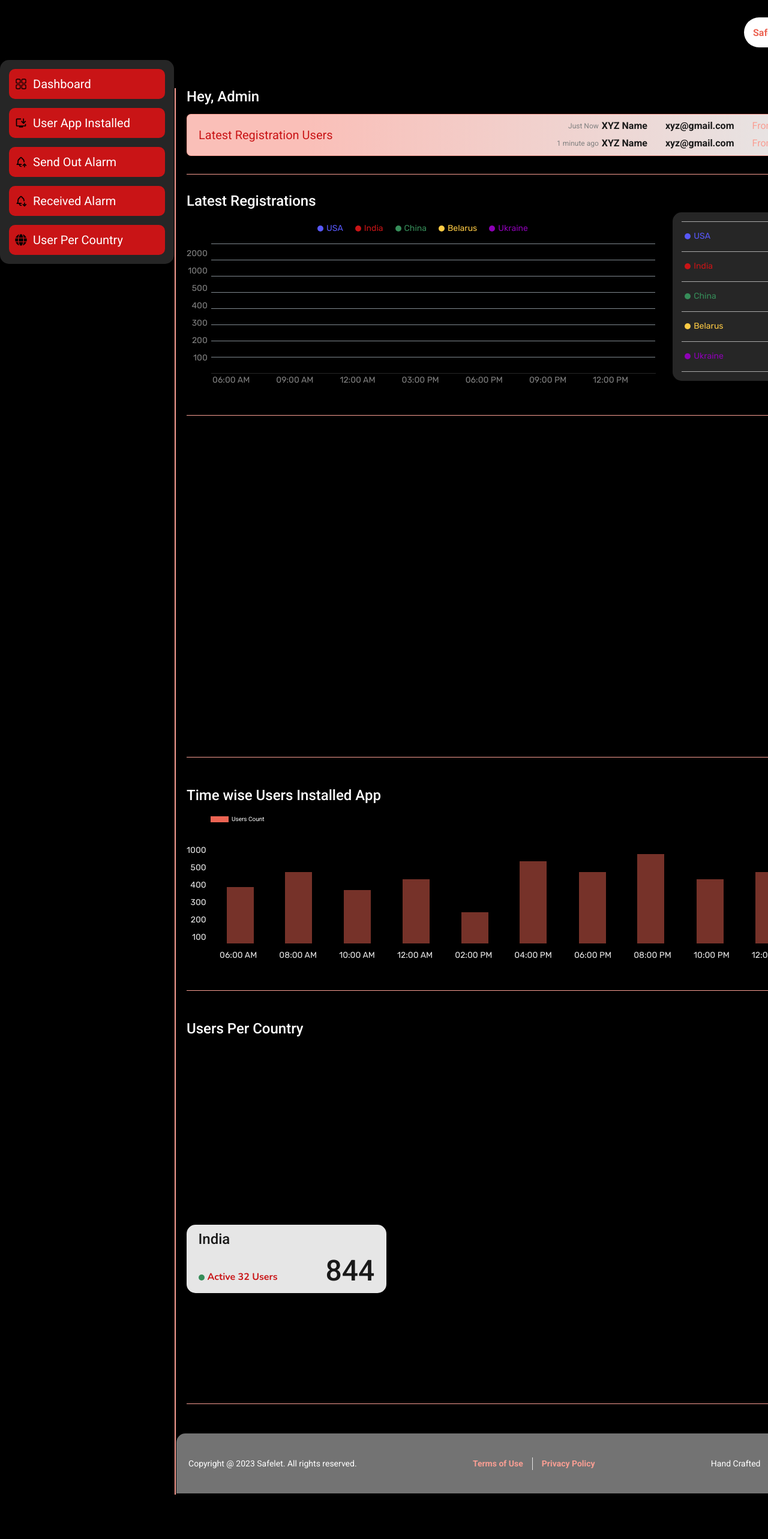
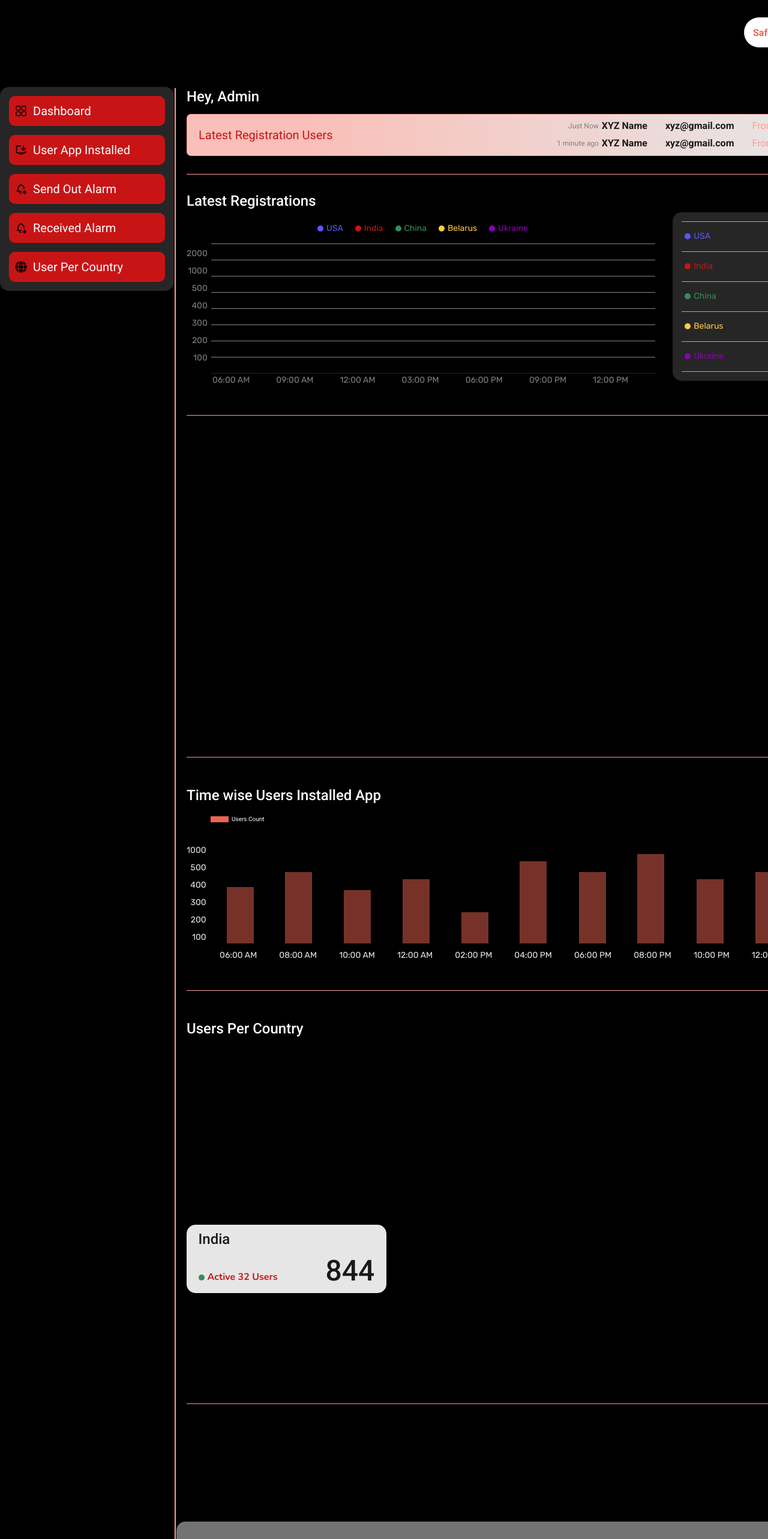
Before and after one commit to SarbiniProject/SarbiniProject, a React (Create React App) app in the folder admin/: page /Dashboard in a window 1280 px wide. Shown: the top 2566 px of the page at 60% size. Built offline with nearby package versions, Linux system fonts and the light colour scheme.

Commit message:
few details

```diff
--- a/admin/src/adminpages/dashboard.css
+++ b/admin/src/adminpages/dashboard.css
@@ -5,7 +5,7 @@
     border-right: 3px solid #fa9e93;
     box-sizing: border-box;
     width: 3px;
-    height: 2346px;
+    height: 2491px;
 }
 .divider {
     position: absolute;
@@ -1291,7 +1291,7 @@
 }
 .footer {
     position: absolute;
-    top: 2243px;
+    top: 2390px;
     left: 3px;
     width: 1107px;
     height: 100px;
@@ -1550,7 +1550,7 @@
 }
 .side-bar {
     position: absolute;
-    top: 100px;
+    top: 145px;
     left: 0px;
     border-radius: 15px;
     background-color: #262626;
```
Also changed, not shown: 1 other file (tests, documents, lock files or other folders).
